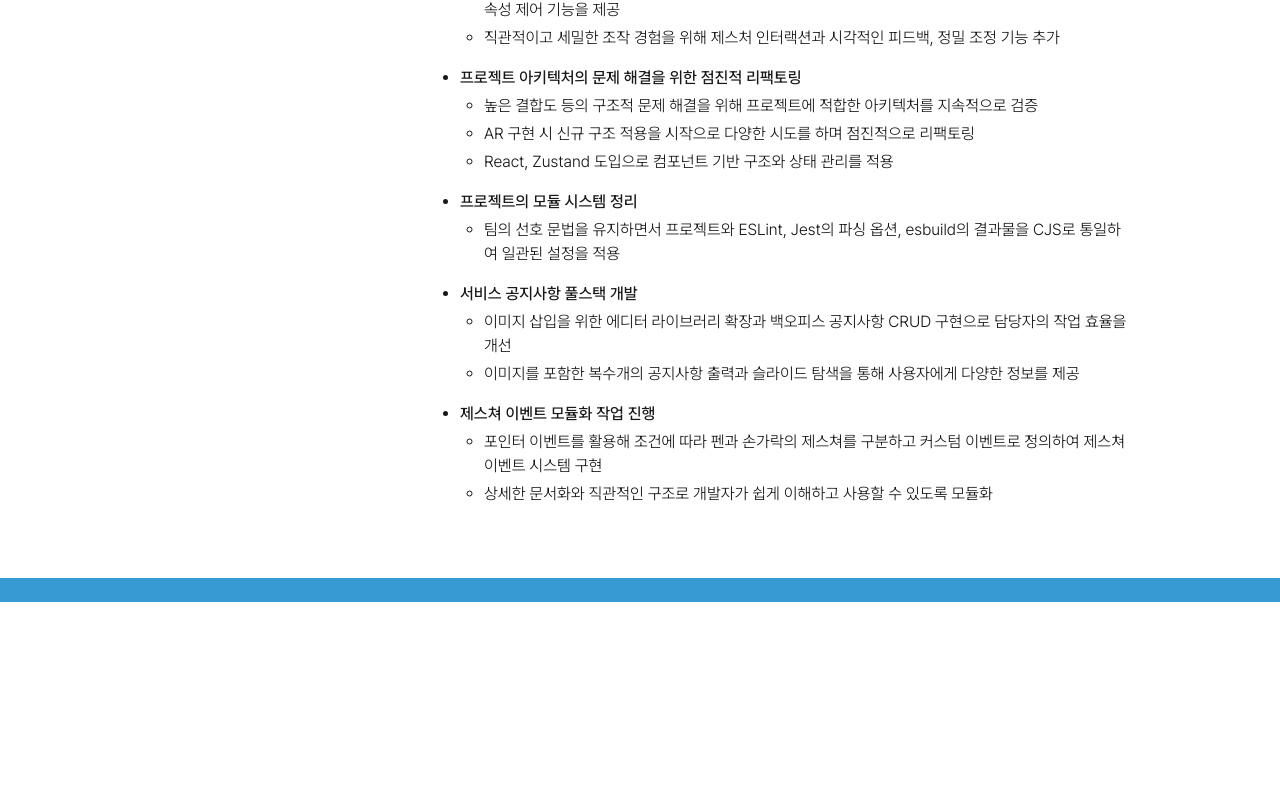
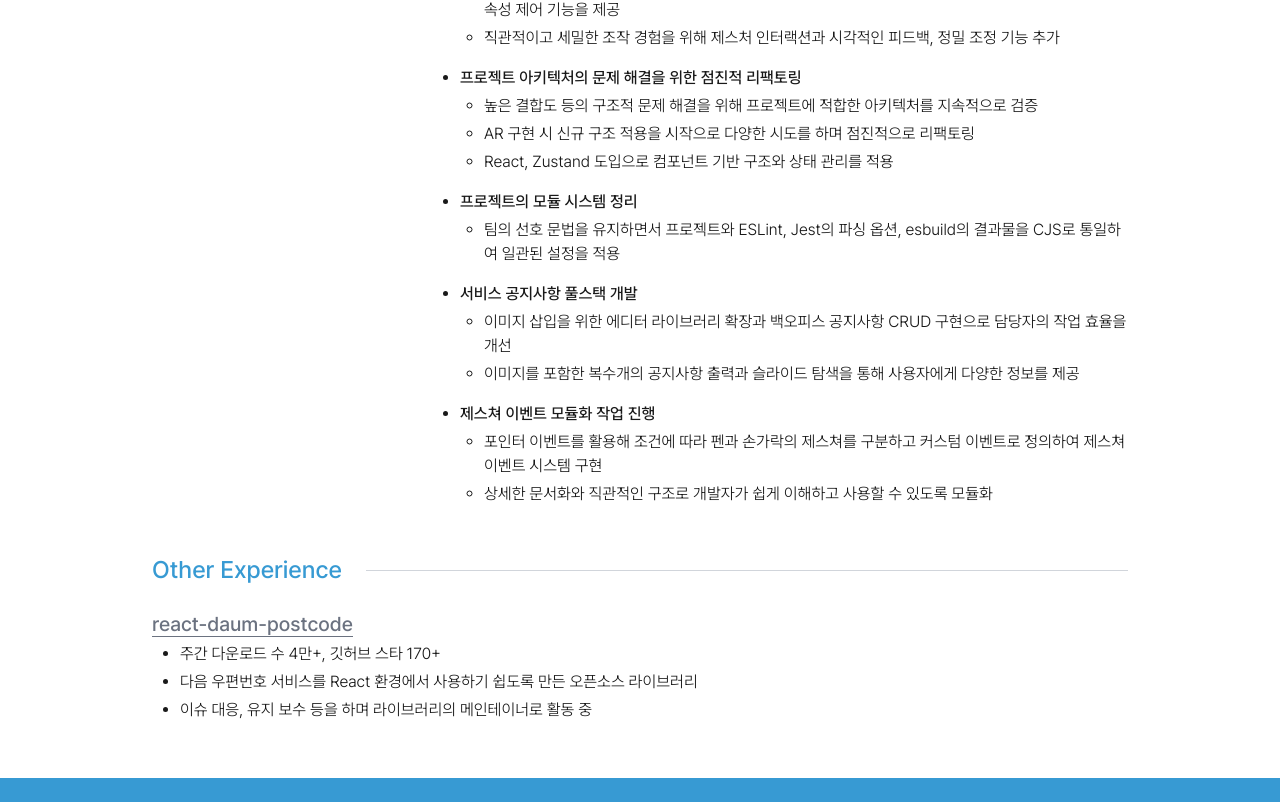
Before and after one commit to Normaltic/simple-resume, a Next.js app: page / in a window 1280 px wide. Shown: the part 3030-3832 px from the top of the page. Before the commit the page ends 3632 px from the top, so only its background shows below. Built offline with nearby package versions, Linux system fonts and the light colour scheme.

Commit message:
Add temporal Other experience

```diff
--- a/src/app/page.tsx
+++ b/src/app/page.tsx
@@ -2,6 +2,7 @@ import Profile from "@/components/profile/Profile";
 import Introduce from "@/components/introduce/Introduce";
 import Skill from "@/components/skill/Skill";
 import WorkExperience from "@/components/work-experience/WorkExperience";
+import OtherExperience from "@/components/other-experience/OtherExperience";
 
 export default function Home() {
   return (
@@ -10,6 +11,7 @@ export default function Home() {
       <Introduce />
       <Skill />
       <WorkExperience />
+      <OtherExperience />
     </>
   );
 }
--- /dev/null
+++ b/src/components/common/Anchor.tsx
@@ -0,0 +1,19 @@
+import { mergeClassNames } from "@/utils/mergeClassNames";
+
+export type AnchorProps = React.HTMLProps<HTMLAnchorElement>;
+
+function Anchor({ className, children, ...props }: AnchorProps) {
+  return (
+    <a
+      className={mergeClassNames(
+        "text-gray-500 border-b border-gray-500",
+        className
+      )}
+      {...props}
+    >
+      {children}
+    </a>
+  );
+}
+
+export default Anchor;
--- /dev/null
+++ b/src/components/other-experience/OtherExperience.tsx
@@ -0,0 +1,28 @@
+import Section from "@/components/common/Section";
+import Header4 from "@/components/common/Header4";
+import UnorderedList from "@/components/common/UnorderedList";
+import Anchor from "@/components/common/Anchor";
+
+function OtherExperience() {
+  return (
+    <Section title="Other Experience">
+      <Header4>
+        <Anchor
+          target="_blank"
+          href="https://www.npmjs.com/package/react-daum-postcode"
+        >
+          react-daum-postcode
+        </Anchor>
+      </Header4>
+      <UnorderedList
+        items={[
+          "주간 다운로드 수 4만+, 깃허브 스타 170+",
+          "다음 우편번호 서비스를 React 환경에서 사용하기 쉽도록 만든 오픈소스 라이브러리",
+          "이슈 대응, 유지 보수 등을 하며 라이브러리의 메인테이너로 활동 중"
+        ]}
+      />
+    </Section>
+  );
+}
+
+export default OtherExperience;
```
